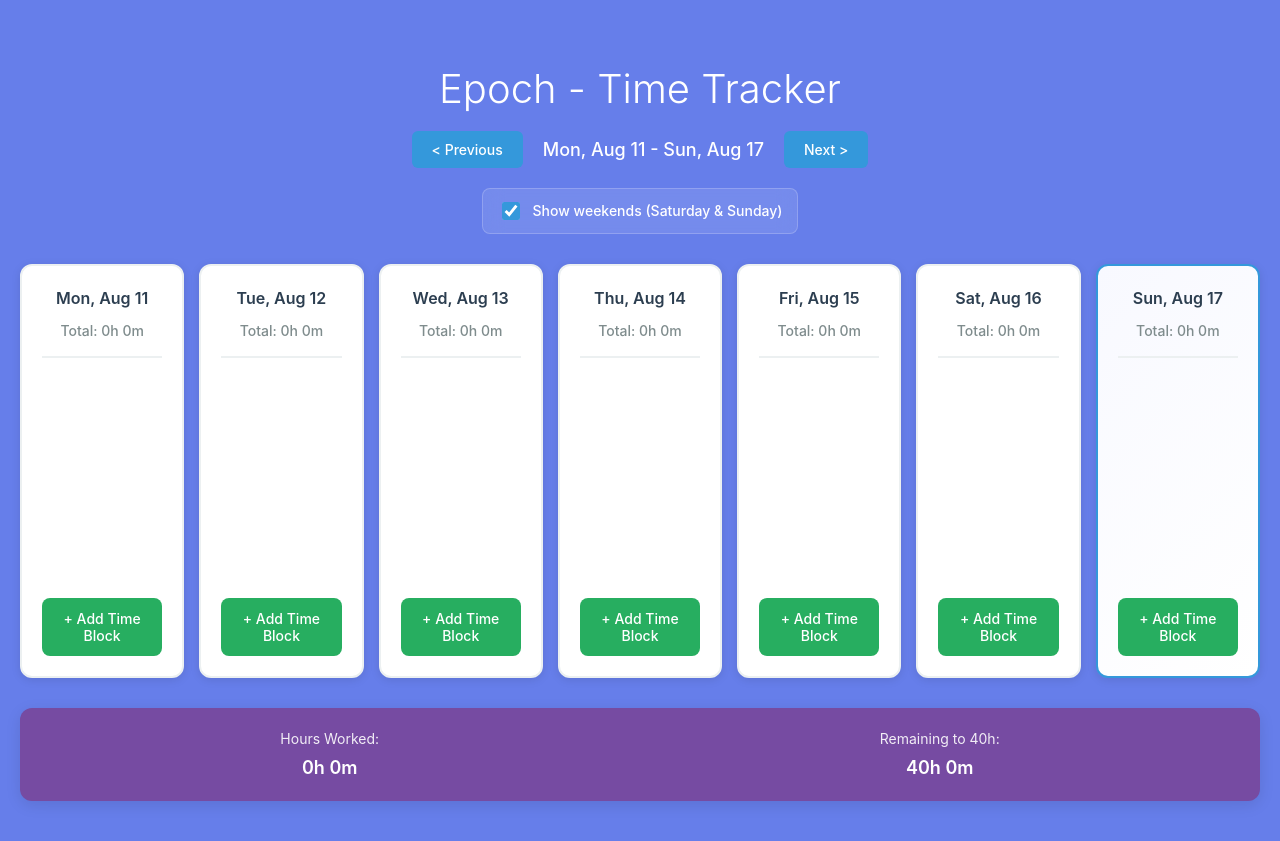
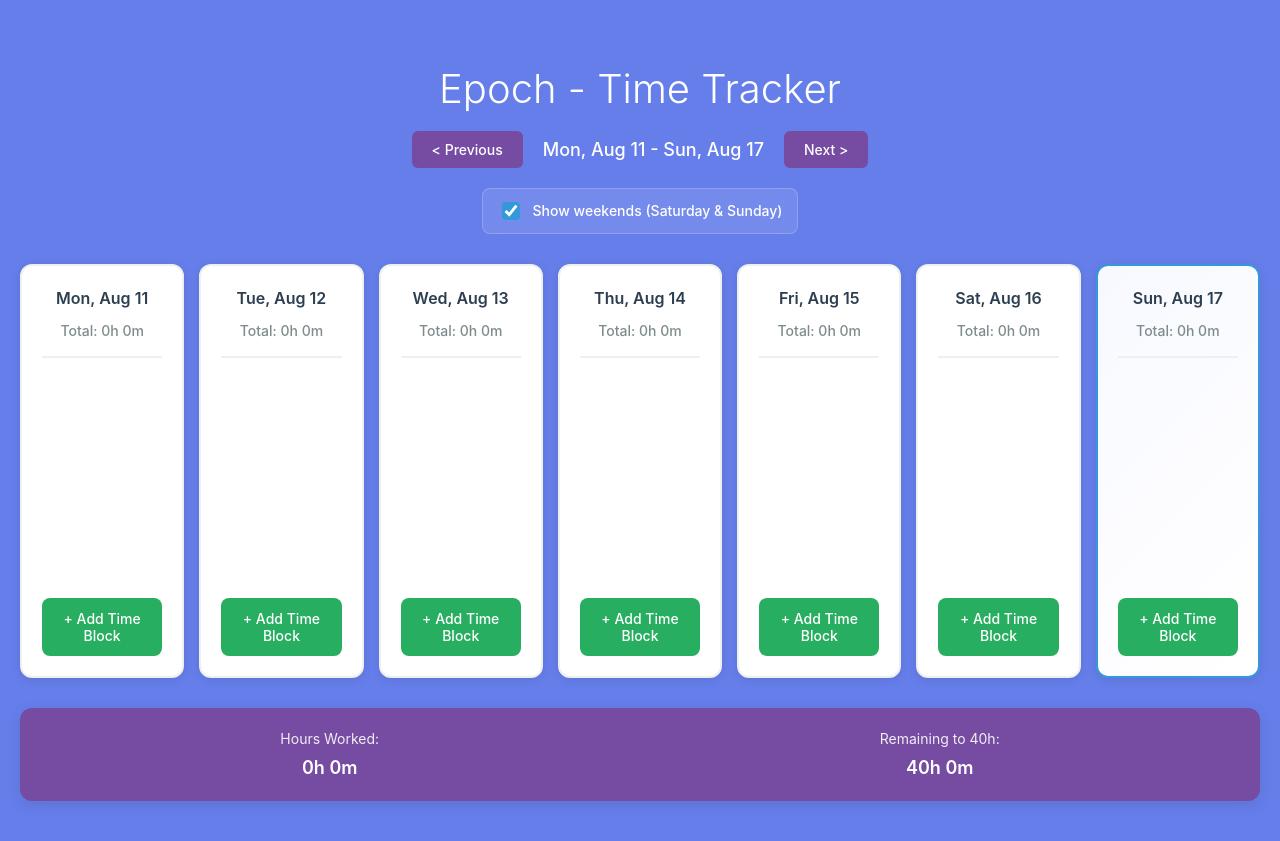
Before and after one commit to joemcabee/epoch, a React (Vite) app: page / in a window 1280 px wide. Built offline with nearby package versions, Linux system fonts and the light colour scheme.

Commit message:
Update TimeTracker button styles for improved aesthetics

```diff
--- a/src/components/TimeTracker.css
+++ b/src/components/TimeTracker.css
@@ -26,7 +26,7 @@
 }
 
 .week-navigation button {
-  background: #3498db;
+  background: #764ba2;
   color: white;
   border: none;
   padding: 10px 20px;
@@ -37,7 +37,7 @@
 }
 
 .week-navigation button:hover {
-  background: #2980b9;
+  background: #6a4190;
 }
 
 .week-display {
```
